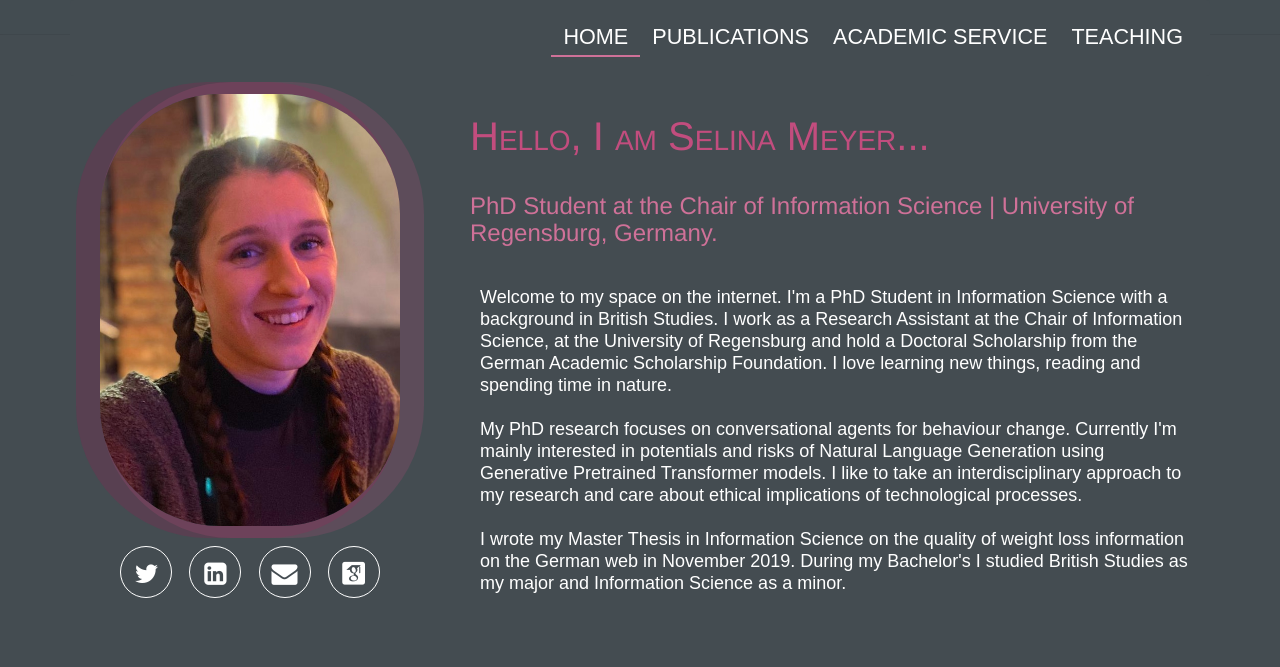
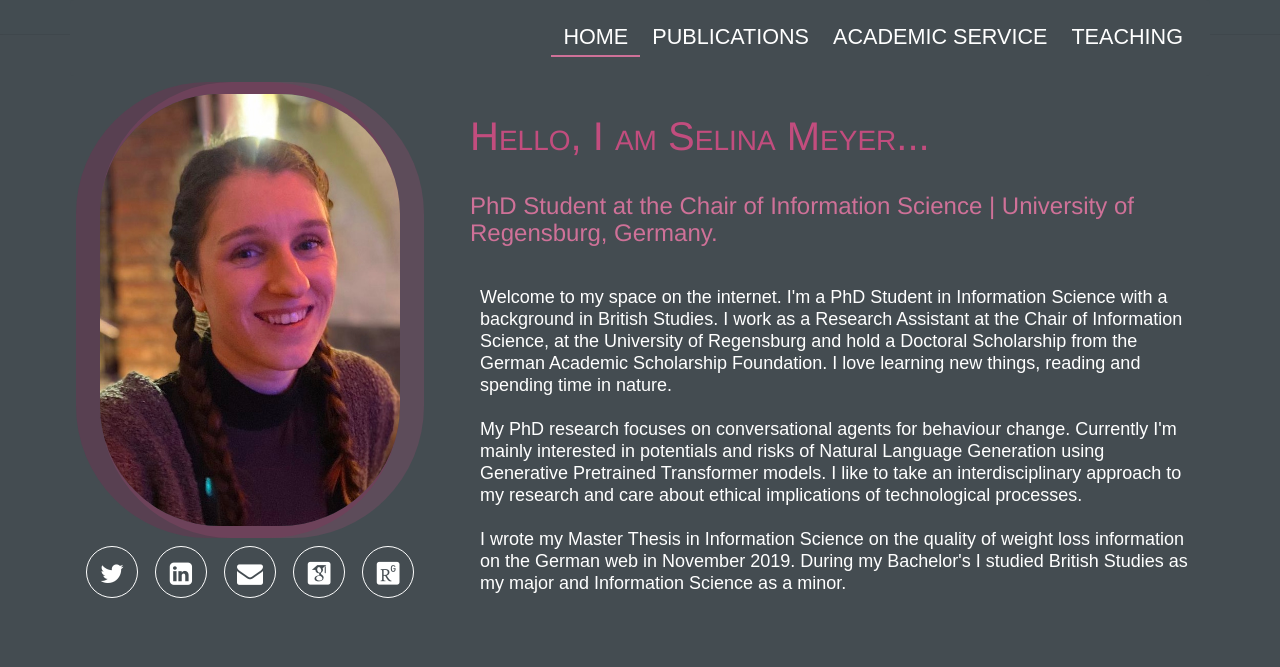
Before and after one commit to SelinaMeyer/SelinaMeyer.github.io, a plain HTML site: page index.html in a window 1280 px wide. Shown: the top 667 px of the page. Drawn offline with Linux system fonts and the light colour scheme; files whose address does not match are found by name.

Commit message:
added researchgate link

```diff
--- a/index.html
+++ b/index.html
@@ -55,6 +55,7 @@
                         <a href="https://www.linkedin.com/in/selina-meyer-40147a151" target="_blank"><i class="fa fa-linkedin-square"></i></a>
                   <a href="mailto:selina.meyer@ur.de"><i class="fa fa-envelope"></i></a>
                     <a href="https://scholar.google.com/citations?hl=en&user=OIsvCZEAAAAJ" target="_blank"><i class="ai ai-google-scholar-square"></i></a>
+                    <a href="https://www.researchgate.net/profile/Selina-Meyer" target="_blank"><i class="ai ai-researchgate-square"></i></a>
                 </div>
             </div>
           </div>
```
